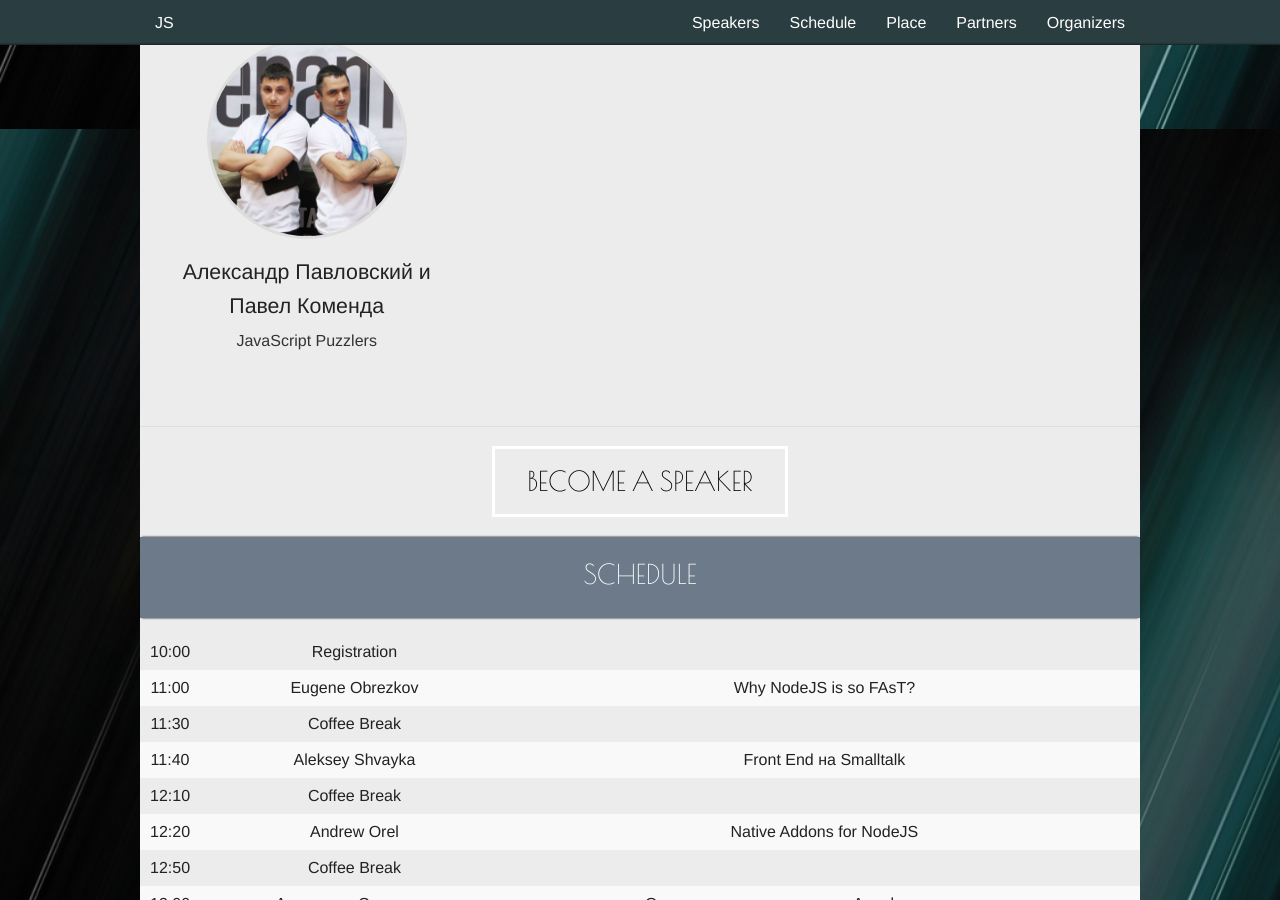
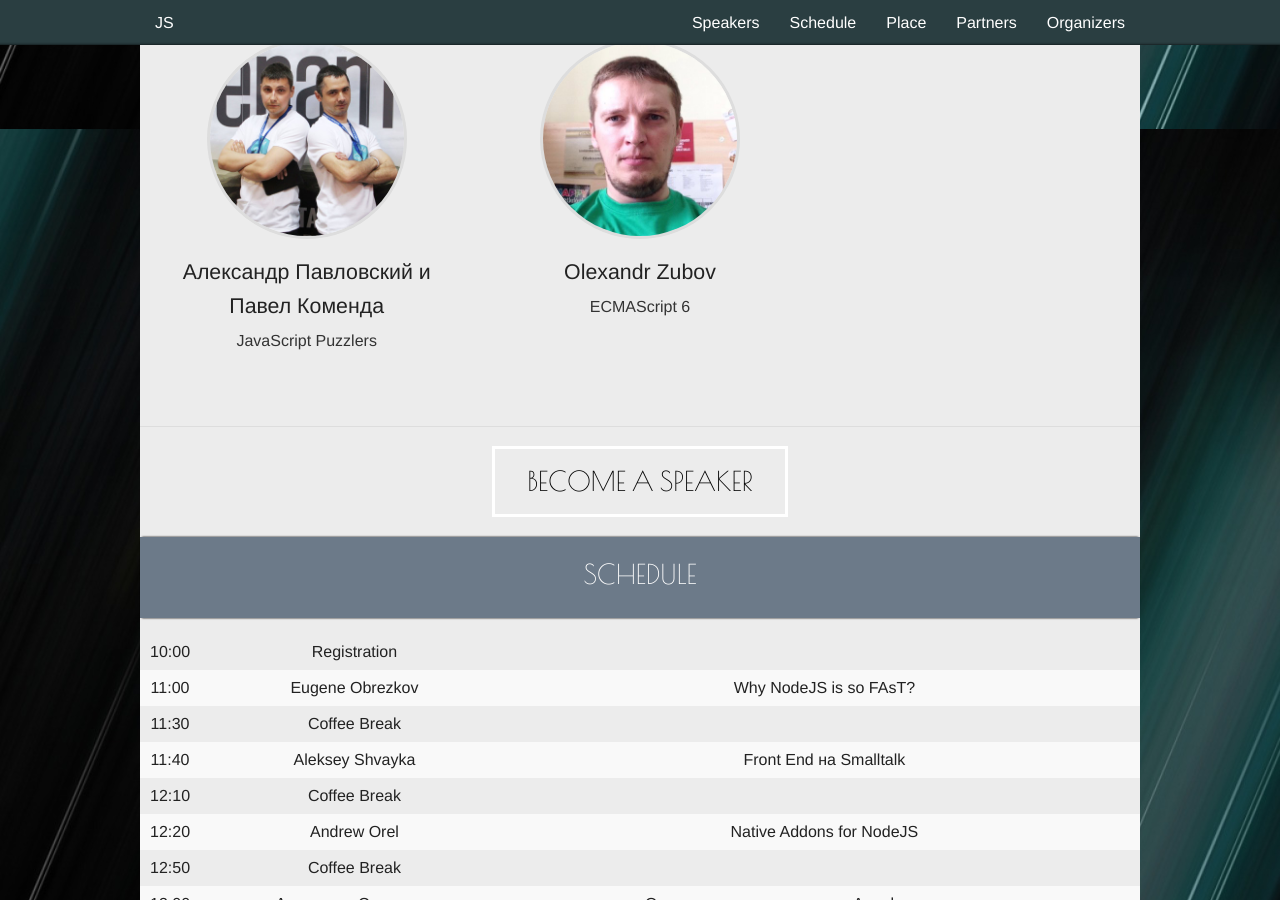
Before and after one commit to ghaiklor/kirovohradjs.com, a Jekyll site: the page built from index.html, in a window 1280 px wide and 900 px high, scrolled down 1671 px. Built offline with Jekyll 4.4.1, drawn with Linux system fonts in a browser that asks for light colours; some of the changed text lies outside the part shown.

Commit message:
Add Olexandr Zubov to speakers

```diff
--- a/_data/2015_11.yml
+++ b/_data/2015_11.yml
@@ -77,8 +77,8 @@ schedule:
     speaker: "Coffee Break"
     title: ""
   - time: "17:20"
-    speaker: ""
-    title: ""
+    speaker: "Oleksandr Zubov"
+    title: "ECMAScript 6"
   - time: "18:00"
     speaker: "The End"
     title: ""
@@ -104,3 +104,6 @@ speakers:
   - name: "Александр Павловский и Павел Коменда"
     title: "JavaScript Puzzlers"
     photo: "aleksandr.pavlovsky-pavel.komenda.jpg"
+  - name: "Olexandr Zubov"
+    title: "ECMAScript 6"
+    photo: "olexandr.zubov.jpg"
```
Also changed, not shown: assets/img/speakers/olexandr.zubov.jpg (added).
